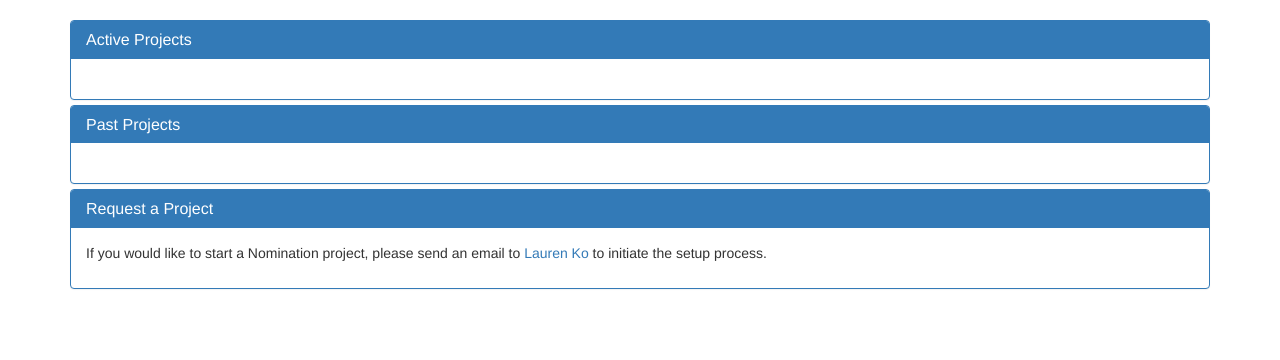
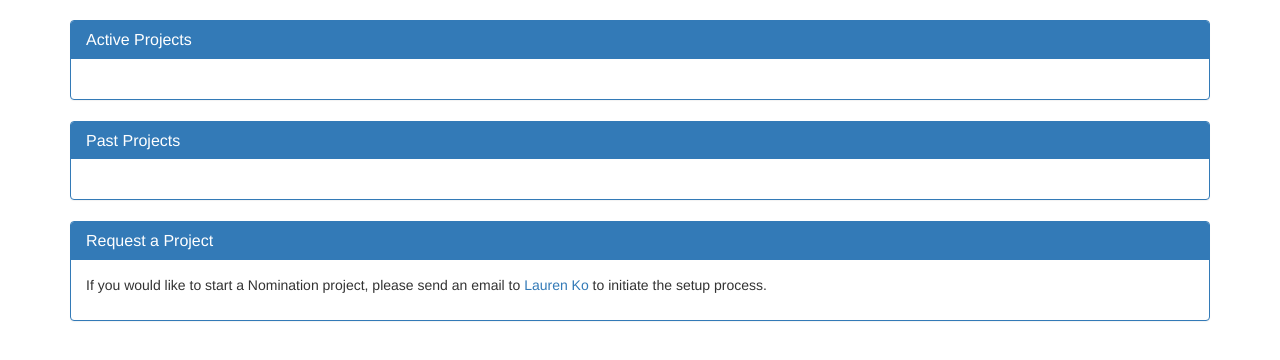
Before and after one commit to unt-libraries/django-nomination, a Django app: page /nomination/ in a window 1280 px wide. Shown: the part 52-412 px from the top of the page. Run offline with Django 3.2, Linux system fonts and the light colour scheme; data that the repository does not hold is empty; some libraries are stand-ins or nearby versions.

Commit message:
Add more spacing between panels.

```diff
--- a/nomination/static/nomination/styles/local.css
+++ b/nomination/static/nomination/styles/local.css
@@ -20,7 +20,7 @@
 }
 
 .panel-group .panel {
-    margin-bottom: 5px
+    margin-bottom: 1.5em
 }
 
 .glyphicon-asterisk {
```
